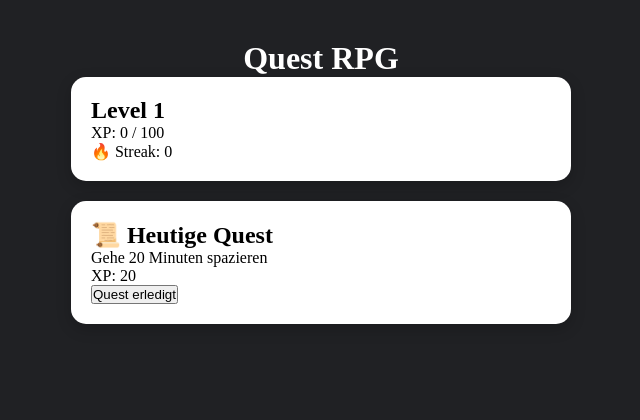
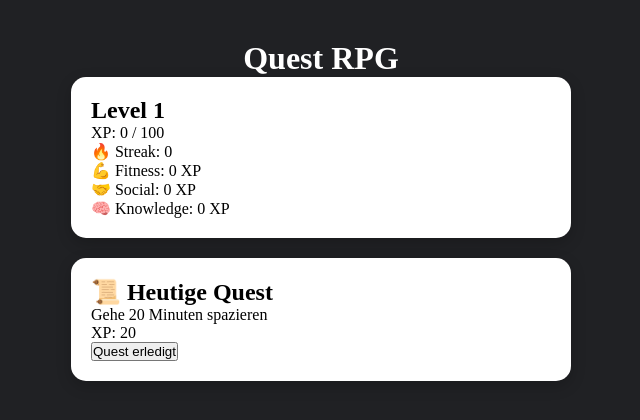
Before and after one commit to Cheryptis/quest-rpg, a React (Vite) app: page / in a window 1280 px wide. Shown: the top 420 px of the page, without its empty margins (319-959 px from the left). Built offline with nearby package versions, Linux system fonts and the light colour scheme.

Commit message:
Added increasing attributeXp and player level progression. added priorities to attributes without function yet

```diff
--- a/src/App.jsx
+++ b/src/App.jsx
@@ -27,22 +27,22 @@ const quests = [
   },
 ];
 
-
-
-
 function App() {
 
   const [xp, setXp] = useState(0);
   const [currentQuestIndex, setCurrentQuestIndex] = useState(0);
-  const [attrbiutes, setAttributeXp] = useState({
+  const [attributes, setAttributeXp] = useState({
       fitness: {
         xp: 0,
+        priority: 3,
       },
       social: {
         xp: 0,
+        priority: 2,
       },
       knowledge: {
         xp: 0,
+        priority: 1,
       }})
 
   function getQuestXp(attributeRewards) {
@@ -61,21 +61,34 @@ function App() {
       });
     };
 
+  function getTotalXp(attributes) {
+    return Object.values(attributes).reduce((total,value) => total + value.xp, 0)
+  };
+
+  function getLevelInfo(totalXp) {
+    let xpNeeded = 100;
+    let level = 1;
+    let currentXp = totalXp;
+    while (currentXp >= xpNeeded) {
+      currentXp -= xpNeeded;
+      level += 1
+      xpNeeded = xpNeeded + (10 * level)
+    }
+    return {
+      level: level,
+      currentXp: currentXp,
+      xpNeeded: xpNeeded
+    }
+  };
+
+  const totalXp = getTotalXp(attributes);
+  const levelInfo = getLevelInfo(totalXp);
   const player = {
-    level: 1,
-    xp: xp,
+    level: levelInfo.level,
+    xp: levelInfo.currentXp,
+    xpNeeded: levelInfo.xpNeeded,
     streak: 0,
-    attributes: {
-      fitness: {
-        xp: 0,
-      },
-      social: {
-        xp: 0,
-      },
-      knowledge: {
-        xp: 0,
-      }
-    }
+    attributes: attributes
   };
 
   return (
--- a/src/components/PlayerCard.jsx
+++ b/src/components/PlayerCard.jsx
@@ -1,14 +1,37 @@
 import "../styles/player-card.css";
 
+const attributeInfo = {
+  fitness: {
+    name: "Fitness",
+    icon: "💪"
+  },
+  social: {
+    name: "Social",
+    icon: "🤝"
+  },
+  knowledge: {
+    name:"Knowledge",
+    icon: "🧠"
+  },
+};
+
 function PlayerCard({player}) {
-    const { level, xp, streak } = player;
+    const { level, xp, xpNeeded, streak, attributes } = player;
     return (
         <section className="player-card">
             <h2>Level {level}</h2>
 
-            <p>XP: {xp} / 100</p>
+            <p>XP: {xp} / {xpNeeded}</p>
 
             <p>🔥 Streak: {streak}</p>
+
+            {
+                Object.entries(attributes).map(([attribute, attributeData]) => (
+                    <p key={attribute}>
+                            {attributeInfo[attribute].icon} {attributeInfo[attribute].name}: {attributeData.xp} XP
+                    </p>
+                ))
+            }
         </section>
     );
 }
```
